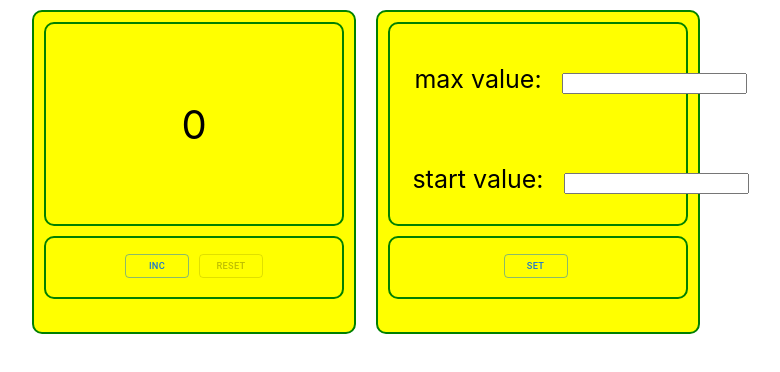
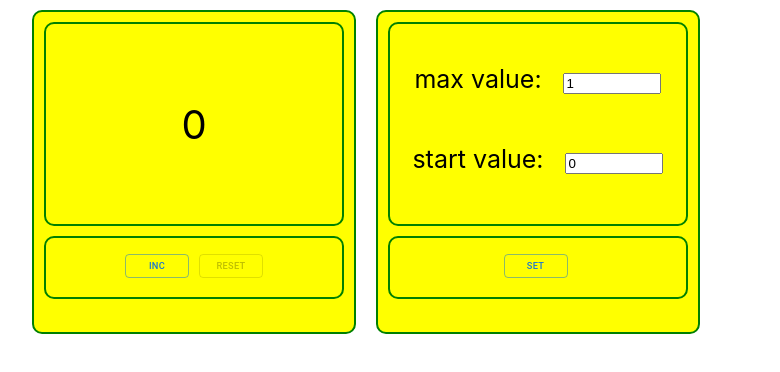
Before and after one commit to BYAsurim/hw-front, a React (Create React App) app: page / in a window 1280 px wide. Shown: the top 372 px of the page, without its empty margins (274-1054 px from the left). Built offline with nearby package versions, Linux system fonts and the light colour scheme.

Commit message:
added localStorage

```diff
--- a/src/counter/Counter.module.css
+++ b/src/counter/Counter.module.css
@@ -72,8 +72,12 @@
 }
 
 .input {
-   height: 50px;
+
     width: 100px;
     margin-left: 20px;
     text-align: center;
 }
+.root{
+    width: 90%;
+
+}
--- a/src/counter/Counter.tsx
+++ b/src/counter/Counter.tsx
@@ -1,20 +1,57 @@
-import React, {useState} from "react";
+import React, {useEffect, useState} from "react";
 import s from './Counter.module.css';
 import {SettingsCounter} from "./SettingsCounter";
 import {СountingСounter} from "./СountingСounter";
 
 
+//let numberAsString = localStorage.getItem('counterNumber')
 
-export function Counter() {
+
+export function Counter({propsData}: {propsData?: any[]}) {
 
     let [startValue, setStartValue] = useState<number>(0)
     let [maxValue, setMaxValue] = useState<number>(startValue + 1)
     let [number, setNumber] = useState<number>(startValue)
+    //let [number, setNumber] = useState<number>(numberAsString ? JSON.parse(numberAsString) : 5)
     let [error, setError] = useState<string>('')
+
+
+    // const [data,setData] = useState<any[]>([])
+    //
+    // console.log(data)
+    //
+    // useEffect(() => {
+    //     propsData && setData(propsData)
+    // }, [propsData])
+
+    useEffect(() => {
+        let numberAsString = localStorage.getItem('counterNumber')
+        let maxValueAsString = localStorage.getItem('settingMaxValue')
+        let startValueAsString = localStorage.getItem('settingStartValue')
+        if (numberAsString) {
+            let newNumber = JSON.parse(numberAsString)
+            setNumber(newNumber)
+        }
+        if (maxValueAsString) {
+            let newMaxValue = JSON.parse(maxValueAsString)
+            setMaxValue(newMaxValue)
+        }
+        if (startValueAsString) {
+            let newStartValue = JSON.parse(startValueAsString)
+            setStartValue(newStartValue)
+        }
+
+    }, [])
+
+    // useEffect(() => {
+    //    // localStorage.setItem('counterNumber', JSON.stringify(number))
+    //    // localStorage.setItem('settingMaxValue', JSON.stringify(maxValue))
+    //     //localStorage.setItem('settingStartValue', JSON.stringify(startValue))
+    // }, [number, maxValue, startValue])
 
     const incHandler = () => {
         setNumber(++number)
-
+        localStorage.setItem('counterNumber', JSON.stringify(number))
         if (number === maxValue) {
             setError('error')
         }
@@ -26,6 +63,8 @@ export function Counter() {
     const setClickHandler = () => {
         setNumber(startValue)
         setMaxValue(maxValue)
+        localStorage.setItem('settingMaxValue', JSON.stringify(maxValue))
+        localStorage.setItem('settingStartValue', JSON.stringify(startValue))
 
     }
     const maxChangeHandler = (e: number) => {
@@ -49,6 +88,9 @@ export function Counter() {
 
     return (
         <div className={s.main}>
+
+
+
             <СountingСounter
                 number={number}
                 error={error}
--- a/src/counter/SettingsCounter.tsx
+++ b/src/counter/SettingsCounter.tsx
@@ -23,7 +23,9 @@ export const SettingsCounter = (props:SettingsCounterPropsType) => {
                         <div className={s.max_value}>
                             max value:
                             <div className={s.input + ' ' + s.child_input}>
-                                <SuperInput callBack={(e: number) => {
+                                <SuperInput
+                                    value={props.maxValue}
+                                    callBack={(e: number) => {
                                     props.maxChangeHandler(e)
                                 }}/>
                             </div>
@@ -32,7 +34,9 @@ export const SettingsCounter = (props:SettingsCounterPropsType) => {
                         <div className={s.max_value}>
                             start value:
                             <div className={s.input}>
-                                <SuperInput callBack={(e: number) => {
+                                <SuperInput
+                                    value={props.startValue}
+                                    callBack={(e: number) => {
                                     props.startChangeHandler(e)
                                 }}/>
                             </div>
--- a/src/counter/SuperInput.tsx
+++ b/src/counter/SuperInput.tsx
@@ -1,17 +1,26 @@
 import React, {ChangeEvent} from 'react';
+import s from "./Counter.module.css";
 
 
 type SuperInputPropsType = {
     callBack: (e: number) => void
+    value: number
+    className?:string
 }
+
 export const SuperInput = (props: SuperInputPropsType) => {
     const onChangeHandler = (e: ChangeEvent<HTMLInputElement>) => {
         props.callBack(e.currentTarget.valueAsNumber)
     }
+
+    // const finalClassName = `${cls.inputWrapper} ${props.className ? props.className: ''}`
+
     return (
-        <div>
+        <div  >
             <input type='number'
+                   value={props.value}
                    onChange={onChangeHandler}
+                   className={s.root}
             />
         </div>
     );
```
